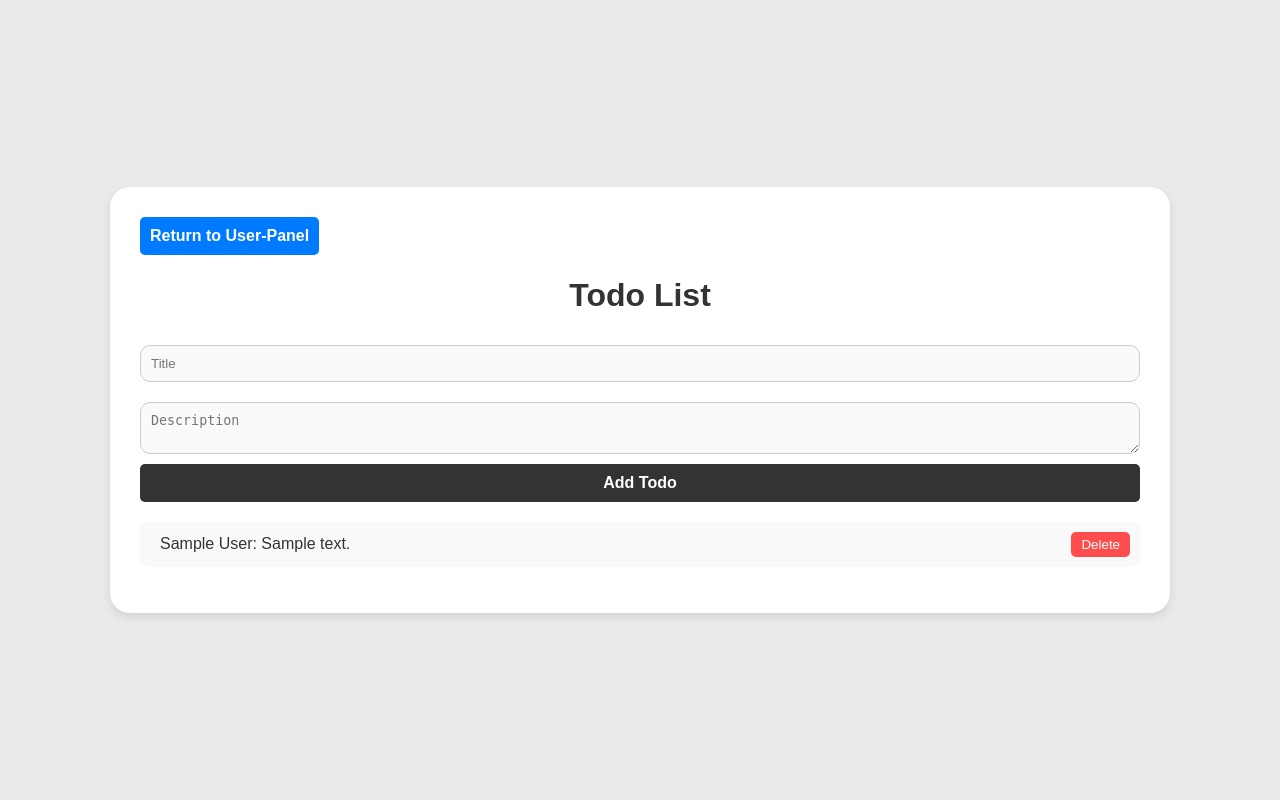
After one commit to Yifei-Zhu/LanGroupHomepage, a Django app: page /todolist/ in a window 1280 px wide. The commit adds this page. Run offline with Django 4.2, Linux system fonts and the light colour scheme; tables that the repository leaves empty hold one stand-in row (values such as "Sample post"); some libraries are stand-ins or nearby versions.

Commit message:
todolist

```diff
--- a/templates/user_panel_base.html
+++ b/templates/user_panel_base.html
@@ -33,6 +33,7 @@
             <a href="{% url 'logout' %}" class="action-link">Logout</a>
         </div>
         <a href="{% url 'calendar' %}" class="nav-link">Calendar</a>
+        <a href="{% url 'todolist' %}" class="nav-link">ToDoList</a>
         <a href="{% url 'show_groups' %}" class="nav-link">Duty Information</a>
         <a href="#" class="nav-link">Notifications</a>
     </div>
--- a/user_panel/forms.py
+++ b/user_panel/forms.py
@@ -24,3 +24,9 @@ class EventForm(forms.ModelForm):
         widgets = {
             'participants': forms.CheckboxSelectMultiple,
         }
+
+from .models import TodoItem
+class TodoItemForm(forms.ModelForm):
+    class Meta:
+        model = TodoItem
+        fields = ['title', 'description']
--- /dev/null
+++ b/user_panel/static/js/todo_list.js
@@ -0,0 +1,138 @@
+document.addEventListener('DOMContentLoaded', function () {
+    const form = document.getElementById('new-todo-form');
+    const titleInput = document.getElementById('new-todo-title');
+    const descriptionInput = document.getElementById('new-todo-description');
+    const todoList = document.getElementById('todo-list');
+
+    // 从服务器加载ToDo项
+    function loadTodos() {
+        fetch('/todos/')
+        .then(response => response.json())
+        .then(data => {
+            data.forEach(todo => addTodoToDOM(todo));
+            makeItemsDraggable(); // 调用此函数以使加载的待办事项可拖拽
+        });
+    }
+
+    // 添加新ToDo项到DOM
+    function addTodoToDOM(todo) {
+        const li = document.createElement('li');
+        li.innerHTML = `
+            <div class="todo-item">
+                <span class="${todo.completed ? 'completed' : ''}">${todo.title}: ${todo.description}</span>
+                <button class="delete-todo" data-id="${todo.id}">Delete</button>
+            </div>
+        `;
+        todoList.appendChild(li);
+        li.querySelector('.delete-todo').addEventListener('click', function() {
+            deleteTodo(todo.id);
+        });
+        makeItemsDraggable();
+    }
+
+    // 创建新的ToDo项
+    form.addEventListener('submit', function(e) {
+        e.preventDefault();
+        const title = titleInput.value.trim();
+        const description = descriptionInput.value.trim();
+
+        if (title && description) {
+            fetch('/todo/', {
+                method: 'POST',
+                headers: {
+                    'Content-Type': 'application/json',
+                    'X-CSRFToken': getCookie('csrftoken') // 获取CSRF令牌
+                },
+                body: JSON.stringify({title: title, description: description})
+            })
+            .then(response => response.json())
+            .then(todo => {
+                addTodoToDOM(todo); // 将新ToDo项添加到DOM
+                titleInput.value = '';
+                descriptionInput.value = '';
+            });
+        }
+    });
+
+    // 删除ToDo项
+    function deleteTodo(todoId) {
+        fetch(`/todo/${todoId}/`, {
+            method: 'DELETE',
+
+            headers: {
+                'X-CSRFToken': getCookie('csrftoken') // 获取CSRF令牌
+            }
+        })
+        .then(() => {
+            document.querySelector(`button[data-id="${todoId}"]`).parentElement.parentElement.remove();
+        });
+    }
+
+    // 辅助函数：获取Cookie值
+    function getCookie(name) {
+        let cookieValue = null;
+        if (document.cookie && document.cookie !== '') {
+            const cookies = document.cookie.split(';');
+            for (let i = 0; i < cookies.length; i++) {
+                const cookie = cookies[i].trim();
+                if (cookie.substring(0, name.length + 1) === (name + '=')) {
+                    cookieValue = decodeURIComponent(cookie.substring(name.length + 1));
+                    break;
+                }
+            }
+        }
+        return cookieValue;
+    }
+    function makeItemsDraggable() {
+        const items = document.querySelectorAll('li'); // 获取所有待办事项
+        items.forEach(item => {
+            item.setAttribute('draggable', true); // 设置为可拖动
+
+            item.addEventListener('dragstart', function(e) {
+                draggedItem = this; // 记录当前被拖动的项
+                setTimeout(() => (this.style.opacity = "0.5"), 0); // 拖动时透明度变化，提升用户体验
+            });
+
+            item.addEventListener('dragend', function(e) {
+                setTimeout(() => (this.style.opacity = "1"), 0); // 恢复透明度
+                draggedItem = null; // 清除记录
+                items.forEach(item => item.classList.remove('drag-over')); // 清除所有目标高亮样式
+                saveTodos(); // 拖拽结束后保存新的顺序
+            });
+
+            item.addEventListener('dragover', function(e) {
+                e.preventDefault(); // 必须阻止默认行为来允许放置
+            });
+
+            item.addEventListener('dragenter', function(e) {
+                e.preventDefault();
+                this.classList.add('drag-over'); // 应用目标高亮样式
+            });
+
+            item.addEventListener('dragleave', function(e) {
+                this.classList.remove('drag-over'); // 移除目标高亮样式
+            });
+
+            item.addEventListener('drop', function(e) {
+                this.classList.remove('drag-over'); // 移除目标高亮样式
+                if (this !== draggedItem) {
+                    let allItems = Array.from(document.querySelectorAll('li'));
+                    let draggedIndex = allItems.indexOf(draggedItem);
+                    let targetIndex = allItems.indexOf(this);
+
+                    if (draggedIndex < targetIndex) {
+                        this.parentNode.insertBefore(draggedItem, this.nextSibling); // 放置在目标项之后
+                    } else {
+                        this.parentNode.insertBefore(draggedItem, this); // 放置在目标项之前
+                    }
+
+                    // 由于元素位置发生变化，需要重新调用 makeItemsDraggable 来更新事件监听
+                    makeItemsDraggable();
+                }
+            });
+        });
+    }
+
+
+    loadTodos(); // 页面加载时从服务器加载ToDo项
+});
--- /dev/null
+++ b/user_panel/static/todo_list.css
@@ -0,0 +1,168 @@
+body {
+    font-family: 'Arial', sans-serif;
+    background-color: #eaeaea; /* 更素雅的背景色 */
+    color: #333;
+    display: flex;
+    justify-content: center;
+    align-items: center;
+    min-height: 100vh;
+    margin: 0;
+}
+
+.todo-container {
+    background: #ffffff; /* 纯白背景 */
+    padding: 30px;
+    border-radius: 20px;
+    box-shadow: 0 4px 8px rgba(0, 0, 0, 0.1);
+    width: 100%;
+    max-width: 1000px;
+}
+
+h1 {
+    text-align: center;
+    color: #333; /* 更深的文字颜色 */
+}
+
+#new-todo-form {
+    display: flex;
+    flex-direction: column;
+    margin-bottom: 20px;
+}
+
+#new-todo-title, #new-todo-description {
+    margin: 10px 0;
+    padding: 10px;
+    border: 1px solid #ccc; /* 细微的边框 */
+    border-radius: 10px;
+    background-color: #fafafa; /* 轻微的背景色 */
+    box-sizing: border-box;
+}
+
+.submit-btn {
+    background-color: #333; /* 按钮背景颜色为深灰色 */
+    color: #fff; /* 文字颜色为白色 */
+    padding: 10px 20px; /* 内边距 */
+    border: none; /* 去除边框 */
+    border-radius: 5px; /* 边框圆角 */
+    cursor: pointer; /* 鼠标悬停时的指针样式 */
+    font-size: 16px; /* 字体大小 */
+    font-weight: bold; /* 字体加粗 */
+    transition: background-color 0.3s, transform 0.2s; /* 过渡效果 */
+    outline: none; /* 去除焦点轮廓 */
+}
+
+.submit-btn:hover {
+    background-color: #555; /* 鼠标悬停时的背景颜色变为稍微亮一点的灰色 */
+    transform: translateY(-2px); /* 轻微上移 */
+    box-shadow: 0 4px 8px rgba(0, 0, 0, 0.2); /* 添加阴影效果以增加深度感 */
+}
+
+.submit-btn:active {
+    background-color: #222; /* 按下时的背景颜色变为更深的灰色 */
+    transform: translateY(1px); /* 按下时轻微下移 */
+    box-shadow: 0 2px 4px rgba(0, 0, 0, 0.1); /* 调整阴影效果 */
+}
+
+
+#todo-list {
+    list-style: none;
+    padding: 0;
+}
+
+#todo-list li {
+    padding: 10px;
+    background: #f9f9f9; /* 项的背景色 */
+    border-radius: 10px;
+    margin-bottom: 10px;
+    transition: background-color 0.3s ease;
+}
+
+#todo-list li:hover {
+    background: #f0f0f0; /* 悬停效果 */
+}
+.home-button {
+    margin-bottom: 20px; /* 给按钮和表单之间留出一些空间 */
+}
+
+.home-button a {
+    display: inline-block; /* 或者使用 'block'，取决于你的具体布局需求 */
+    background-color: #007bff;
+    color: white;
+    text-decoration: none;
+    padding: 10px;
+    border-radius: 5px;
+    font-weight: bold;
+}
+
+.home-button a:hover {
+    background-color: #0056b3;
+}
+
+#todo-list li {
+    padding: 10px;
+    background: #f9f9f9;
+    border-radius: 10px;
+    margin-bottom: 10px;
+    display: flex;
+    align-items: center;
+    justify-content: space-between;
+}
+#todo-list li span {
+    display: block; /* 或 inline-block，取决于你的布局需求 */
+    word-wrap: break-word; /* 允许长单词或URL在边界内换行 */
+    max-width: 90%; /* 根据需要调整最大宽度 */
+}
+
+.todo-item {
+    display: flex;
+    align-items: center;
+    justify-content: space-between;
+    width: 100%;
+}
+
+.todo-item span {
+    margin-left: 10px;
+    flex-grow: 1; /* 使描述占据多余空间 */
+}
+
+.delete-todo {
+    background-color: #ff4d4d;
+    color: white;
+    border: none;
+    padding: 5px 10px;
+    border-radius: 5px;
+    cursor: pointer;
+    margin-left: 10px; /* 确保按钮不紧贴在任务描述后面 */
+}
+
+.delete-todo:hover {
+    background-color: #ff3333;
+}
+
+#todo-list li {
+    cursor: move; /* 更改光标，提醒用户这个项目可以移动 */
+}
+
+#todo-list li:hover {
+    background-color: #f0f0f0;
+}
+
+#todo-list li.dragging {
+    opacity: 0.5; /* 拖拽时，使项目半透明 */
+}
+
+/* 拖动时的项目样式 */
+.dragging {
+    opacity: 0.5;
+}
+
+/* 拖动目标的高亮样式 */
+.drag-over {
+    background-color: #f0f0f0; /* 或其他更明显的颜色 */
+    border: 2px dashed #000; /* 添加虚线边框作为放置指示 */
+}
+
+/* 平滑过渡效果 */
+li {
+    transition: background-color 0.3s, border 0.3s;
+}
--- a/user_panel/templates/registration/add_event.html
+++ b/user_panel/templates/registration/add_event.html
@@ -11,7 +11,6 @@
     <!-- 引入flatpickr CSS -->
     <link rel="stylesheet" href="https://cdn.jsdelivr.net/npm/flatpickr/dist/flatpickr.min.css">
     <style>
-        /* 在这里添加额外的自定义CSS样式 */
     </style>
 </head>
 <body>
--- /dev/null
+++ b/user_panel/templates/registration/todo_list.html
@@ -0,0 +1,27 @@
+<!DOCTYPE html>
+{% load static %}
+<html lang="en">
+<head>
+    <meta charset="UTF-8">
+    <meta name="viewport" content="width=device-width, initial-scale=1.0">
+    <title>Todo List</title>
+    <link rel="stylesheet" href="{% static 'todo_list.css' %}">
+    <script src="https://cdn.jsdelivr.net/npm/sortablejs@1.10.2/dist/sortable.min.js"></script>
+
+</head>
+<body>
+    <div class="todo-container">
+        <div class="home-button">
+            <a href="{% url 'calendar' %}">Return to User-Panel</a>
+        </div>
+        <h1>Todo List</h1>
+        <form id="new-todo-form">
+            <input type="text" id="new-todo-title" placeholder="Title">
+            <textarea id="new-todo-description" placeholder="Description"></textarea>
+            <button type="submit" class="submit-btn">Add Todo</button>
+        </form>
+        <ul id="todo-list"></ul>
+    </div>
+    <script src="{% static 'js/todo_list.js' %}"></script>
+</body>
+</html>
--- a/user_panel/urls.py
+++ b/user_panel/urls.py
@@ -45,4 +45,12 @@ urlpatterns = [
 
     path('calendar/', auth_views.LoginView.as_view(template_name='registration/user_panel.html'), name='calendar'),
 
+    path('todolist/', auth_views.LoginView.as_view(template_name='registration/todo_list.html'), name='todolist'),
+
+    path('event/<int:event_id>/status/', views.update_event_status, name='update_event_status'),
+
+    path('todos/', views.load_todos, name='load_todos'),
+    path('todo/', views.add_todo, name='add_todo'),
+    path('todo/<int:todo_id>/', views.delete_todo, name='delete_todo'),
+
 ]
--- a/user_panel/views.py
+++ b/user_panel/views.py
@@ -53,6 +53,7 @@ def events(request):
             'participants': participants_names,
             'is_deletable': request.user.is_superuser or request.user == event.created_by,
             'is_public':event.is_public,
+            'is_completed': event.is_completed,
         }
         event_list.append(event_data)
 
@@ -71,13 +72,12 @@ def delete_event(request, event_id):
     if not (request.user.is_superuser or event.created_by == request.user):
         return HttpResponseForbidden("You are not allowed to delete this event.")
     if request.method == 'POST':
+        TodoItem.objects.filter(event=event).delete()
+
         event.delete()
         return JsonResponse({"success": True})
     else:
         return JsonResponse({"error": "Only POST requests are allowed."}, status=405)
-
-
-
 
 from .forms import EventForm
 from django.core.mail import send_mail
@@ -97,6 +97,9 @@ def add_event(request):
             start_time_formatted = event.start_time.strftime("%Y-%m-%d %H:%M")
             end_time_formatted = event.end_time.strftime("%Y-%m-%d %H:%M")
 
+            todo_description = f"From {start_time_formatted} to {end_time_formatted}, Location: {event.location}, Participants: {participants_names}"
+            TodoItem.objects.create(title=f"Event: {event.title}", description=todo_description,event=event)
+
             subject = 'You are invited to an event'
             message = f"Hi, you have been invited by {event.created_by.first_name} {event.created_by.last_name} to participate in the event: {event.title} from {start_time_formatted} to {end_time_formatted} with {participants_names} at {event.location}."
 
@@ -111,3 +114,52 @@ def add_event(request):
     else:
         form = EventForm()
     return render(request, 'registration/add_event.html', {'form': form})
+
+from django.views.decorators.http import require_POST
+
+@require_POST
+def update_event_status(request, event_id):
+    # 假设你已经有了验证和权限检查
+    event = Event.objects.get(id=event_id)
+    event.is_completed = not event.is_completed  # 切换状态
+    event.save()
+    return JsonResponse({"success": True, "is_completed": event.is_completed})
+
+
+from .models import TodoItem, Event
+
+from django.views.decorators.http import require_http_methods
+import json
+@require_http_methods(["GET"])
+def load_todos(request):
+    todos = TodoItem.objects.all().values('id', 'title', 'description', 'created_at')
+    todos_list = list(todos)
+    return JsonResponse(todos_list, safe=False)
+
+@require_http_methods(["POST"])
+def add_todo(request):
+    try:
+        data = json.loads(request.body)
+        todo = TodoItem.objects.create(title=data['title'], description=data['description'])
+        return JsonResponse({'id': todo.id, 'title': todo.title, 'description': todo.description, 'created_at': todo.created_at}, status=201)
+    except Exception as e:
+        return JsonResponse({'error': str(e)}, status=400)
+
+
+from .models import TodoItem
+
+@login_required
+@require_http_methods(["DELETE"])
+def delete_todo(request, todo_id):
+    try:
+        todo = TodoItem.objects.get(id=todo_id)
+        # 检查这个TodoItem是否关联了一个Event，并且当前用户是否有权限删除这个Event
+        if todo.event and (request.user.is_superuser or todo.event.created_by == request.user):
+            todo.event.delete()  # 如果有权限，删除这个Event
+        elif todo.event:
+            # 如果没有权限删除Event，仅删除TodoItem，可以在这里记录日志或通知用户
+            pass
+        todo.delete()  # 删除TodoItem
+        return JsonResponse({'message': 'Todo deleted successfully'}, status=204)
+    except TodoItem.DoesNotExist:
+        return JsonResponse({'error': 'Todo not found'}, status=404)
```
Also changed, not shown: user_panel/models.py (+7 -2 lines), user_panel/templates/registration/user_panel.html (+45 -2 lines), db.sqlite3, user_panel/migrations/0001_initial.py, user_panel/migrations/0002_remove_todoitem_event.py, user_panel/migrations/0003_event.py (deleted), user_panel/migrations/0003_todoitem_event.py (added), user_panel/migrations/0004_remove_event_description_event_participants_and_more.py (deleted), user_panel/migrations/0005_event_location.py (deleted), user_panel/migrations/0006_alter_event_location.py (deleted), user_panel/migrations/0007_event_is_public.py (deleted).
